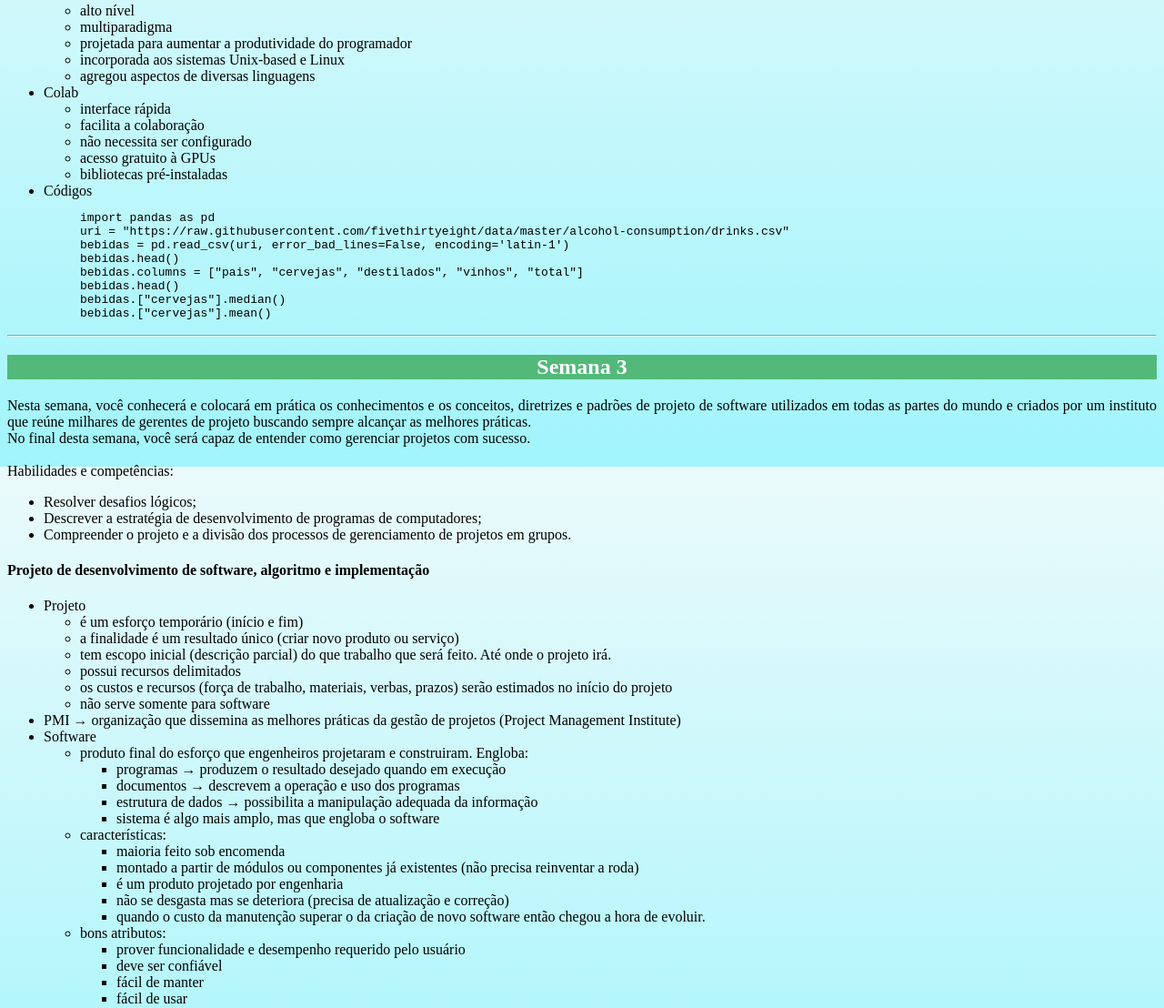
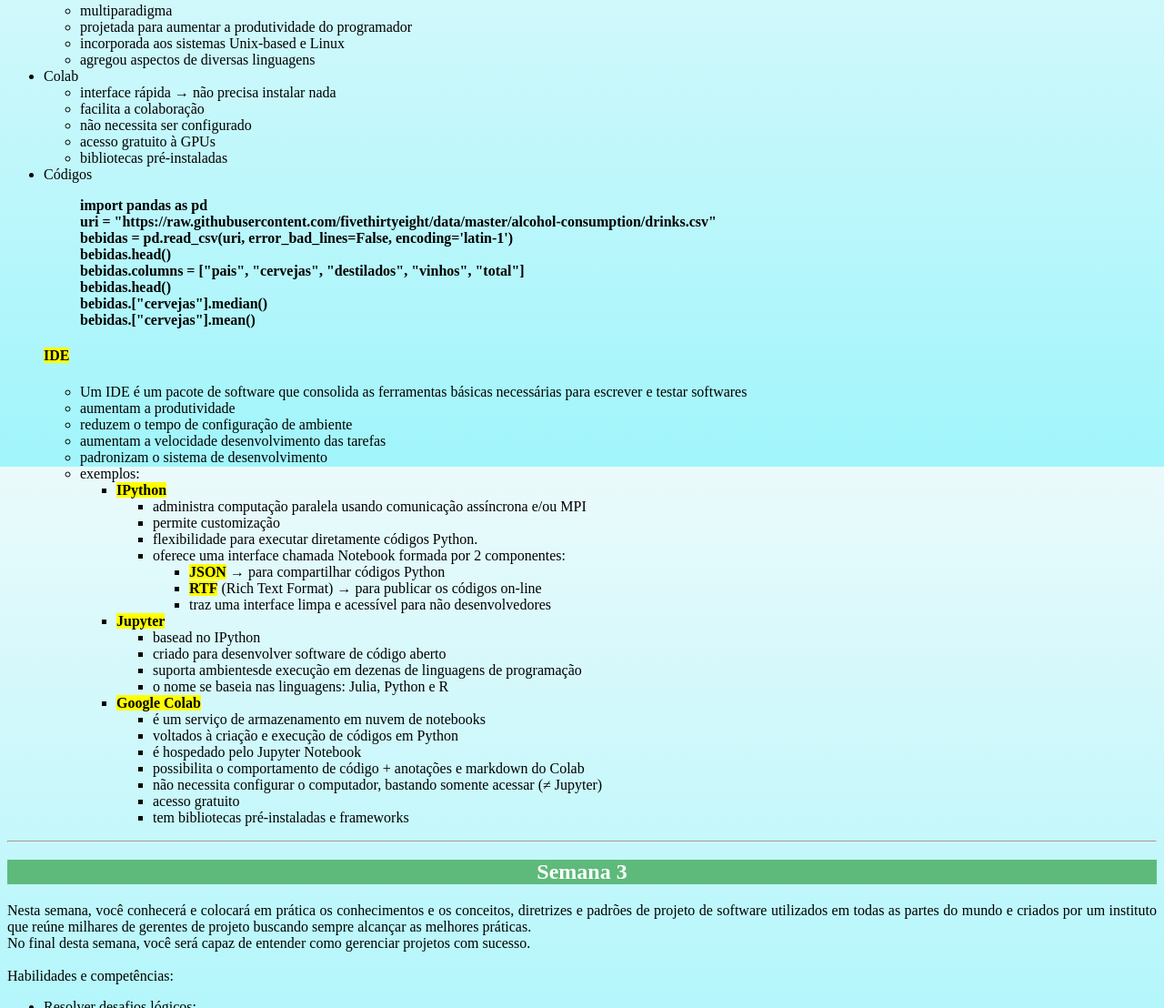
Before and after one commit to marcosdonizete/Polo-Sorocaba, a plain HTML site: page fpc/resumo.html in a window 1280 px wide. Shown: the part 2687-3795 px from the top of the page at 91% size. Drawn offline with Linux system fonts and the light colour scheme.

Commit message:
Atualização de conteúdo e estilo
Atualizado o conteúdo da semana 2 com a inclusão de mais conteúdo e também a inclusão de estilo de code.

```diff
--- a/fpc/resumo.html
+++ b/fpc/resumo.html
@@ -26,6 +26,10 @@
         mark {
             background-color: yellow;
             color: black;
+            font-weight: bold;
+        }
+        code {
+            font-family: 'Times New Roman', Times, serif;
             font-weight: bold;
         }
         table, th, td {
@@ -187,7 +191,6 @@
                 <li>funcional</li>
                 <li>tipagem dinâmica</li>
                 <li>forte</li>
-                <li>alto nível</li>
                 <li>multiparadigma</li>
                 <li>projetada para aumentar a produtividade do programador</li>
                 <li>incorporada aos sistemas Unix-based e Linux</li>
@@ -195,7 +198,7 @@
             </ul>
         <li>Colab</li>
             <ul>
-                <li>interface rápida</li>
+                <li>interface rápida &rarr; não precisa instalar nada</li>
                 <li>facilita a colaboração</li>
                 <li>não necessita ser configurado</li>
                 <li>acesso gratuito à GPUs</li>
@@ -215,6 +218,46 @@
                 bebidas.["cervejas"].mean()
             </blockquote>
         </code>
+    <h4><mark>IDE</mark></h4>
+        <ul>
+            <li>Um IDE é um pacote de software que consolida as ferramentas básicas necessárias para escrever e testar softwares</li>
+            <li>aumentam a produtividade</li>
+            <li>reduzem o tempo de configuração de ambiente</li>
+            <li>aumentam a velocidade desenvolvimento das tarefas</li>
+            <li>padronizam o sistema de desenvolvimento</li>
+            <li>exemplos:</li>
+                <ul>
+                    <li><mark>IPython</mark></li>
+                        <ul>
+                            <li>administra computação paralela usando comunicação assíncrona e/ou MPI</li>
+                            <li>permite customização</li>
+                            <li>flexibilidade para executar diretamente códigos Python.</li>
+                            <li>oferece uma interface chamada Notebook formada por 2 componentes:</li>
+                                <ul>
+                                    <li><mark>JSON</mark> &rarr; para compartilhar códigos Python</li>
+                                    <li><mark>RTF</mark> (Rich Text Format) &rarr; para publicar os códigos on-line</li>
+                                    <li>traz uma interface limpa e acessível para não desenvolvedores</li>
+                                </ul>
+                        </ul>
+                    <li><mark>Jupyter</mark></li>
+                        <ul>
+                            <li>basead no IPython</li>
+                            <li>criado para desenvolver software de código aberto</li>
+                            <li>suporta ambientesde execução em dezenas de linguagens de programação</li>
+                            <li>o nome se baseia nas linguagens: Julia, Python e R</li>
+                        </ul>
+                    <li><mark>Google Colab</mark></li>
+                        <ul>
+                            <li>é um serviço de armazenamento em nuvem de notebooks</li>
+                            <li>voltados à criação e execução de códigos em Python</li>
+                            <li>é hospedado pelo Jupyter Notebook</li>
+                            <li>possibilita o comportamento de código + anotações e markdown do Colab</li>
+                            <li>não necessita configurar o computador, bastando somente acessar (&ne; Jupyter)</li>
+                            <li>acesso gratuito</li>
+                            <li>tem bibliotecas pré-instaladas e frameworks</li>
+                        </ul>
+                </ul>
+        </ul>
     </ul>
     <hr>
     <h2>Semana 3</h2>
```
